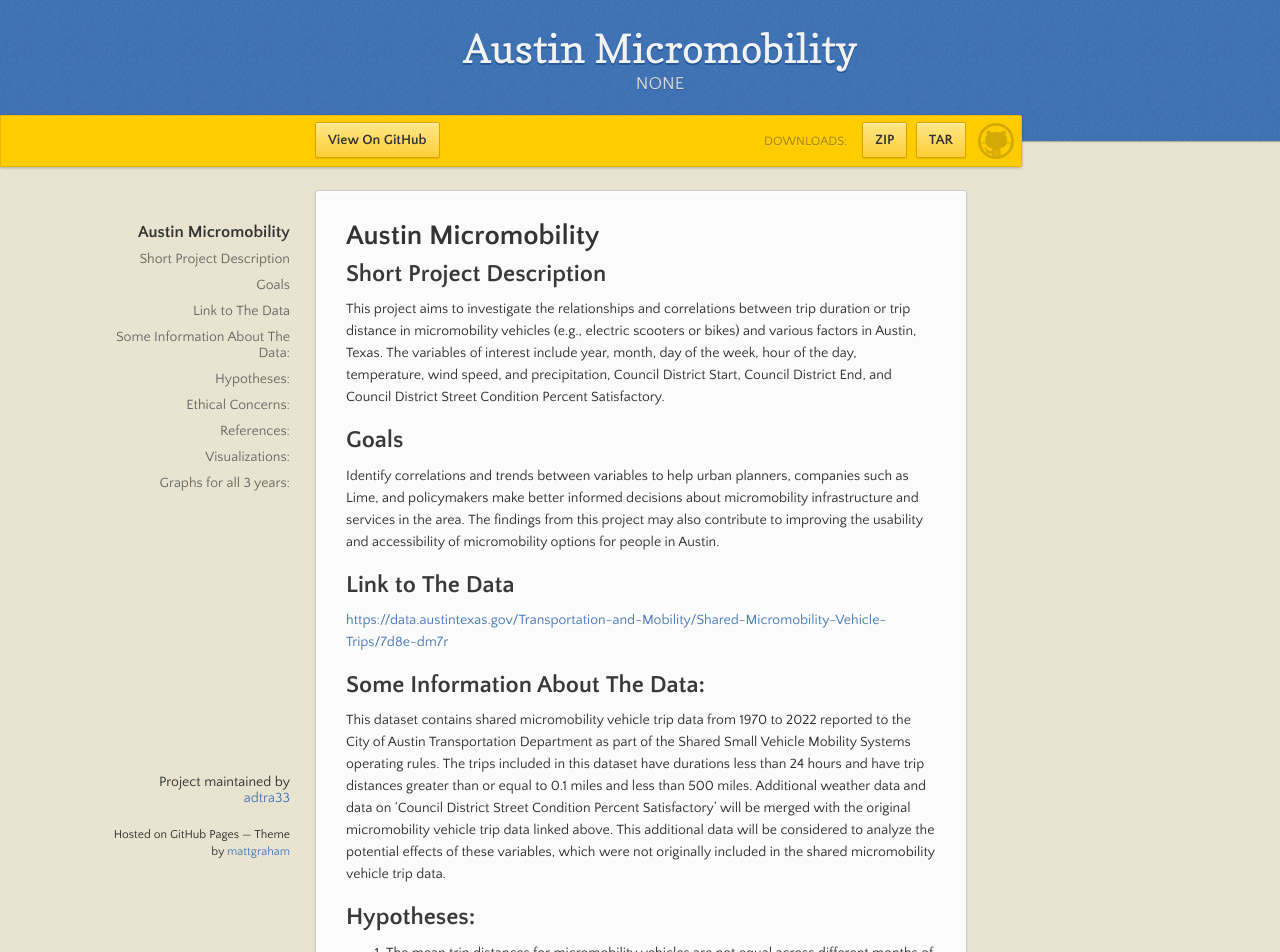
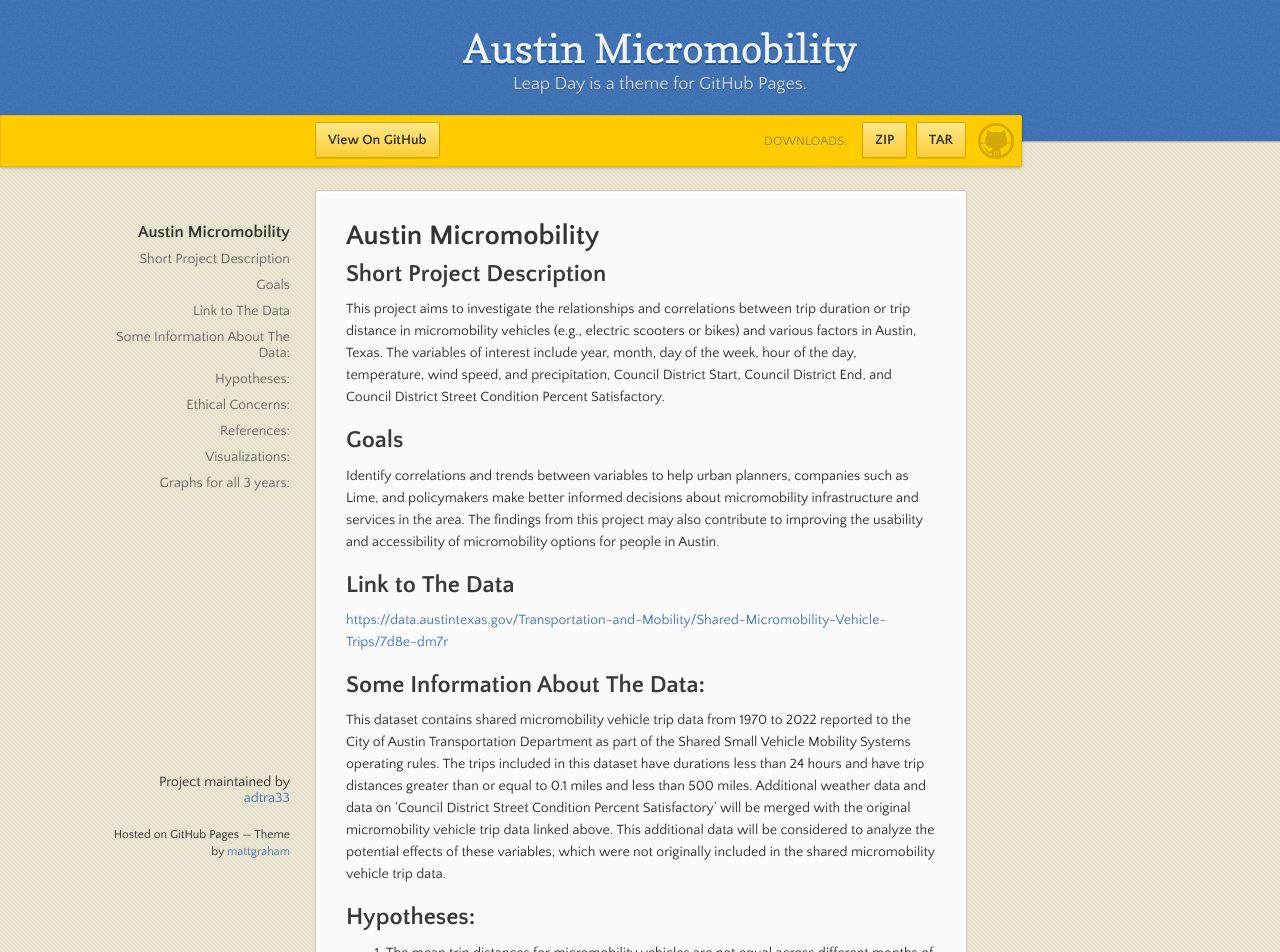
Before and after one commit to adtra33/Austin_Micromobility, a Jekyll site: the page built from readme.md, in a window 1280 px wide. Shown: the top 952 px of the page. Built offline with Jekyll 4.4.1, drawn with Linux system fonts in a browser that asks for light colours; our own code applies the rules of GitHub Pages for plain Markdown files; some of the changed lines change nothing that is shown.

Commit message:
Update _config.yml

```diff
--- a/_config.yml
+++ b/_config.yml
@@ -1,78 +1,5 @@
-# Where things are
-source              : .
-destination         : ./_site
-collections_dir     : .
-plugins_dir         : _plugins # takes an array of strings and loads plugins in that order
-layouts_dir         : _layouts
-data_dir            : _data
-includes_dir        : _includes
-sass:
-  sass_dir: _sass
-collections:
-  posts:
-    output          : true
-
-# Handling Reading
-safe                : false
-include             : [".htaccess"]
-exclude             : ["Gemfile", "Gemfile.lock", "node_modules", "vendor/bundle/", "vendor/cache/", "vendor/gems/", "vendor/ruby/"]
-keep_files          : [".git", ".svn"]
-encoding            : "utf-8"
-markdown_ext        : "markdown,mkdown,mkdn,mkd,md"
-strict_front_matter : false
-
-# Filtering Content
-show_drafts         : null
-limit_posts         : 0
-future              : false
-unpublished         : false
-
-# Plugins
-whitelist           : []
-plugins:
-- jekyll-remote-theme
-
-# Conversion
-markdown            : kramdown
-highlighter         : rouge
-lsi                 : false
-excerpt_separator   : "\n\n"
-incremental         : false
-
-# Serving
-detach              : false
-port                : 4000
-host                : 127.0.0.1
-baseurl             : "" # does not include hostname
-show_dir_listing    : false
-
-# Outputting
-permalink           : date
-paginate_path       : /page:num
-timezone            : null
-
-quiet               : false
-verbose             : false
-defaults            : []
-
-liquid:
-  error_mode        : warn
-  strict_filters    : false
-  strict_variables  : false
-
-# Markdown Processors
-kramdown:
-  auto_ids          : true
-  entity_output     : as_char
-  toc_levels        : [1, 2, 3, 4, 5, 6]
-  smart_quotes      : lsquo,rsquo,ldquo,rdquo
-  input             : GFM
-  hard_wrap         : false
-  footnote_nr       : 1
-  show_warnings     : false
-
-#theme
-remote_theme: pages-themes/leap-day@v0.2.0
-title: MICRO
-description: NONE
+title: Leap Day theme
+description: Leap Day is a theme for GitHub Pages.
 show_downloads: true
+google_analytics:
+theme: jekyll-theme-leap-day
```
